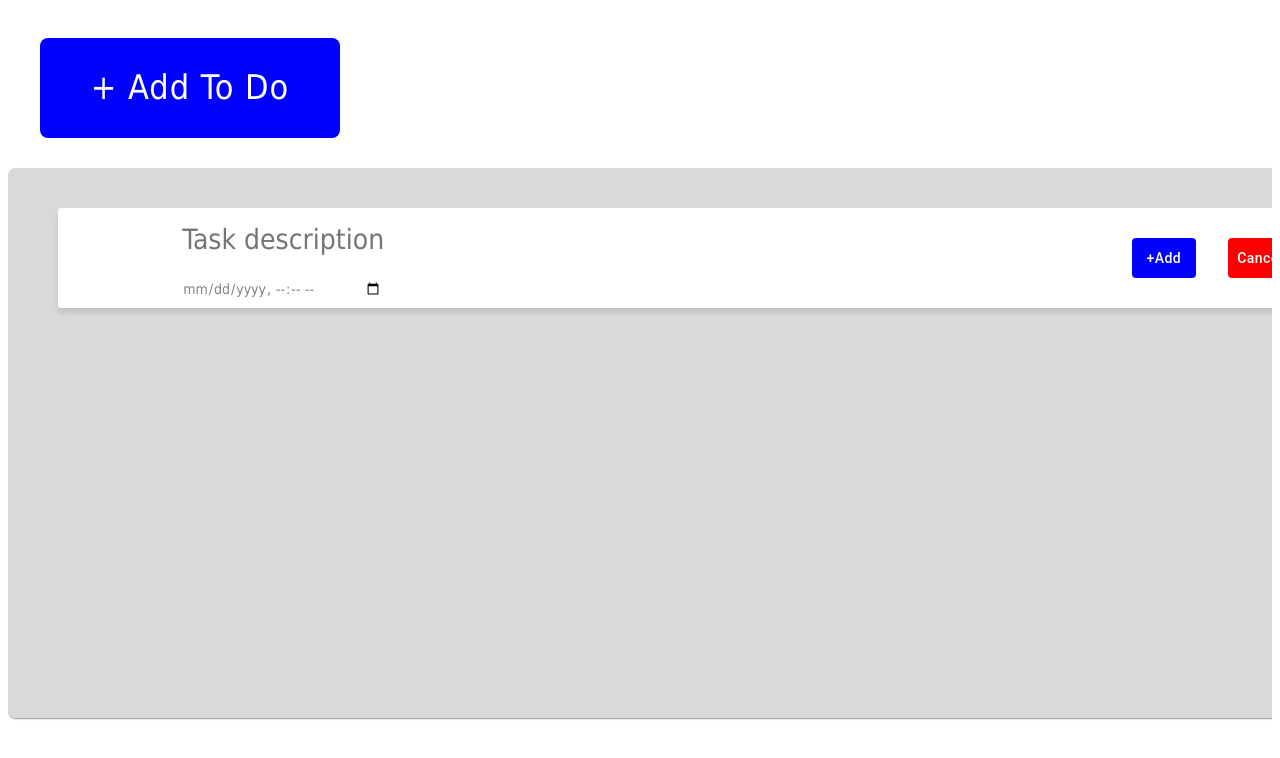
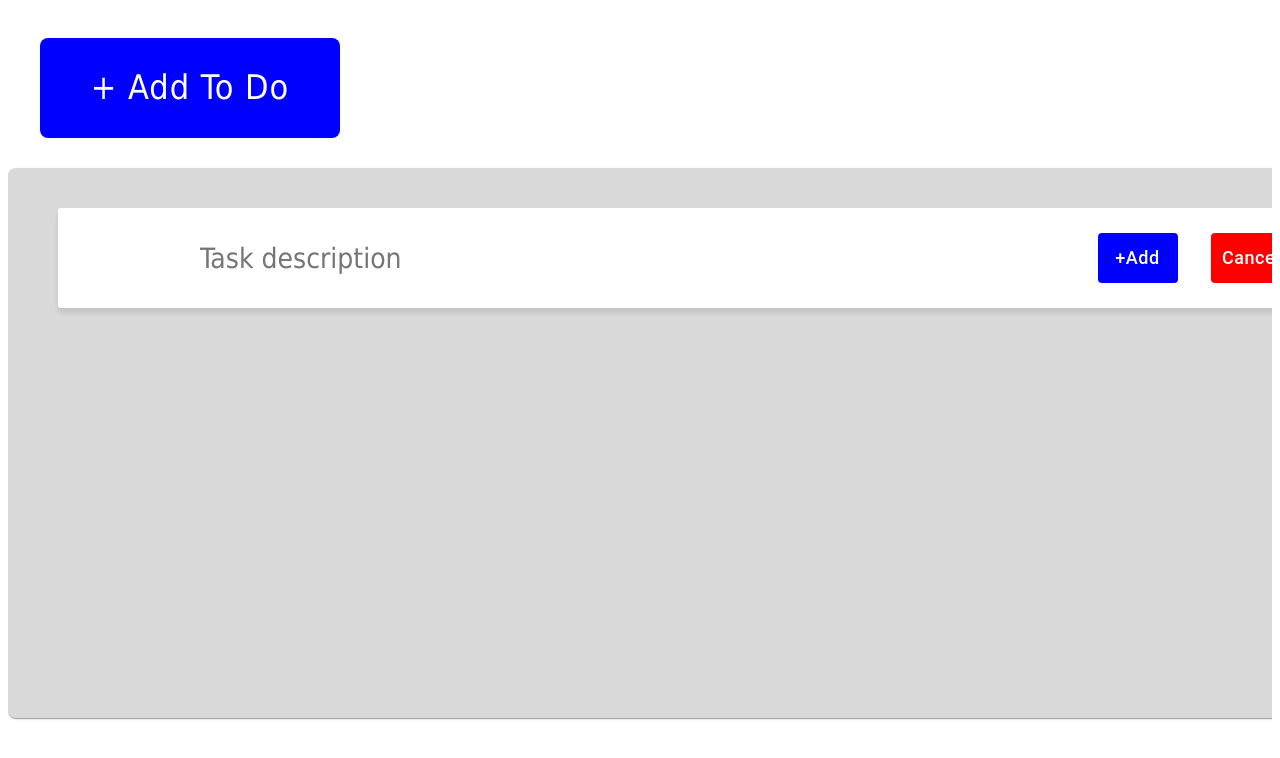
Before and after one commit to thompsontnmt/banana-grabber, a Next.js app in the folder frontend/: page / in a window 1280 px wide. Both pictures are taken after a click on the button "+ Add To Do". Shown: the top 758 px of the page. Built offline with nearby package versions, Linux system fonts and the light colour scheme.

Commit message:
Cleaned up.  Not sure if time and date div is necessary or overkill.

```diff
--- a/frontend/src/app/components/Form.tsx
+++ b/frontend/src/app/components/Form.tsx
@@ -51,42 +51,46 @@ export const Form = ({ handleToggleForm, handleAddTask, editingItem
               height: 100,
               width: 1250,
               display: 'grid',
-              gridTemplate: '1fr .5fr / 1fr 10fr 1fr 1fr',
+              gridTemplate: '1fr / 1fr 8fr 1fr 1fr',
 
           }}
         >
+
           <input
             placeholder="Task description"
             type="text"
             value={task}
             onChange={(e) => setTask(e.target.value)}
             style={{
-              width: '500',
+              outline: 'none',
+              width: '400',
               border: 'none',
               fontFamily: 'tahoma',
               fontSize: '28px',
               gridArea: '1/2/2/3',
               padding: '10px',
-              paddingLeft: '28px'
+              paddingLeft: '28px',
+              color: 'light gray',
             }}
           />
-          <input
+          {/* <input
             placeholder="Date & Time"
             type="datetime-local"
             value={dateTime}
             onChange={(e) => setDateTime(e.target.value)}
             style={{
+              outline: 'none',
               border: 'none',
               fontFamily: 'tahoma',
               fontSize: '14px',
-              color: 'gray',
+              color: 'light gray',
               gridArea: '2/2/3/3',
               padding: '10px',
               width: '200px',
               paddingLeft: '28px'
-            }}
+            }} */}
 
-          />
+
             <Button
               type="button"
               onClick={() => {handleToggleForm()}}
@@ -95,11 +99,12 @@ export const Form = ({ handleToggleForm, handleAddTask, editingItem
               style={{
                 backgroundColor: 'red',
                 color: 'white',
-                fontSize: '14px',
+                fontSize: '18px',
                 textTransform: 'none',
                 gridArea: '1/4/3/5',
-                height: '40px',
+                height: '50px',
                 placeSelf: 'center',
+                width: '80px'
               }}
               >
               Cancel
@@ -114,11 +119,12 @@ export const Form = ({ handleToggleForm, handleAddTask, editingItem
                 backgroundColor: 'blue',
                 color: 'white',
                 borderRadius: '2',
-                fontSize: '14px',
+                fontSize: '18px',
                 placeSelf: 'center',
                 gridArea: '1/3/3/4',
                 textTransform: 'none',
-                height: '40px',
+                height: '50px',
+                width: '80px',
               }}
               > {editingItem ? 'Save' : '+Add'}
               </Button>
@@ -126,4 +132,5 @@ export const Form = ({ handleToggleForm, handleAddTask, editingItem
       </Box>
 
   );
+
 };
--- a/frontend/src/app/components/ListItem.tsx
+++ b/frontend/src/app/components/ListItem.tsx
@@ -54,8 +54,9 @@ export const ListItemComponent = ({
             boxShadow: '0px 5px 5px 0px rgba(0,0,0,0.10)',
             fontFamily: 'tahoma',
             display: 'grid',
-            gridTemplate: '1fr / 1fr 10fr 1fr 1fr',
+            gridTemplate: '1fr / 1fr 8fr 1fr 1fr',
             textDecoration: item.isComplete ? 'line-through' : 'none',
+
           }}
         >
 
@@ -105,7 +106,7 @@ export const ListItemComponent = ({
           {item.description}
           </div>
 
-          <div
+          {/* <div
             className='dateAndTime'
             style={{
               gridArea: '2/1/3/2',
@@ -116,7 +117,7 @@ export const ListItemComponent = ({
             }}
             >
               {item.dateTime ? new Date(item.dateTime).toLocaleString() : 'No date set'}
-          </div>
+          </div> */}
               </div>
 
           <IconButton>
--- a/frontend/src/app/page.tsx
+++ b/frontend/src/app/page.tsx
@@ -66,6 +66,7 @@ const ToDoList = () => {
         gridAutoFlow: 'column',
         height: '100vh',
         overflow: 'hidden',
+
       }}
     >
       <Button
--- a/package.json
+++ b/package.json
@@ -15,5 +15,6 @@
     "eslint": "^9.21.0",
     "eslint-config-react-app": "^7.0.1",
     "eslint-plugin-react": "^7.37.4"
-  }
+  },
+  "packageManager": "yarn@4.14.1"
 }
```
Also changed, not shown: 1 other file (tests, documents, lock files or other folders).
